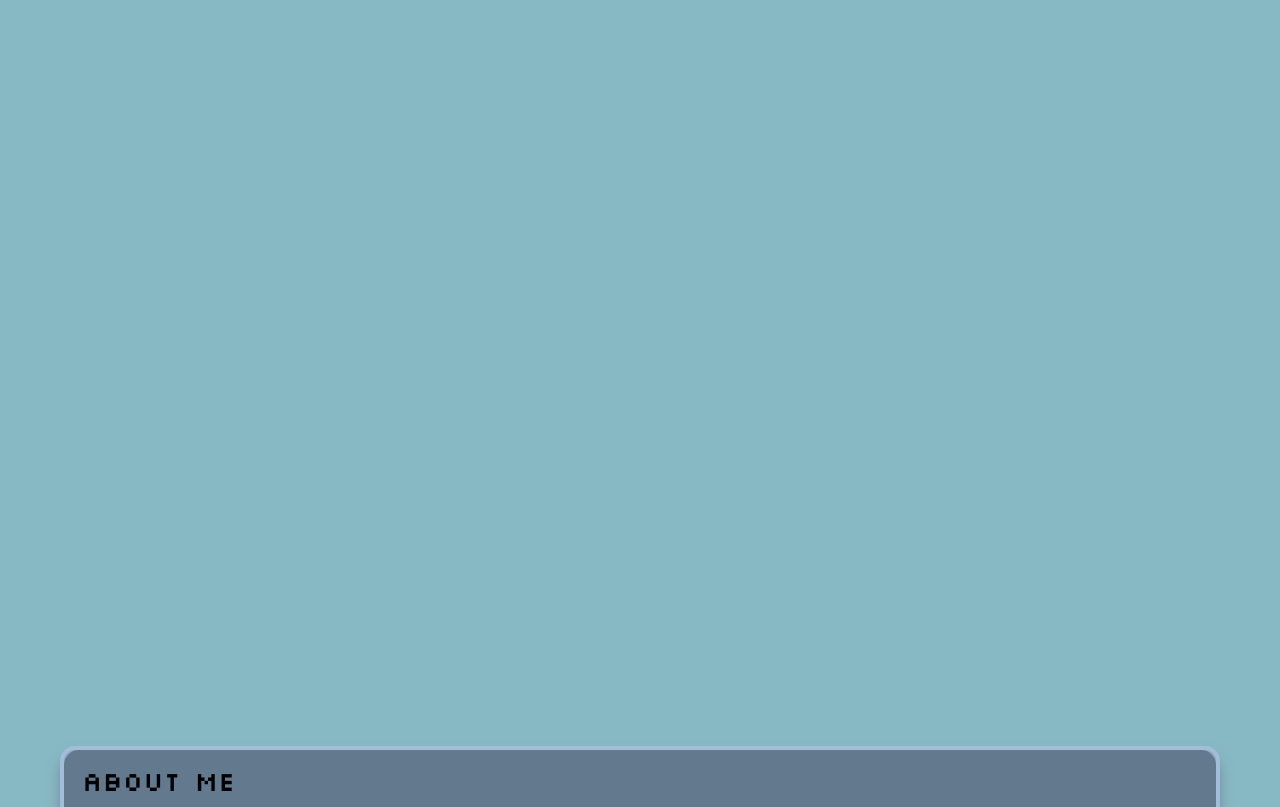
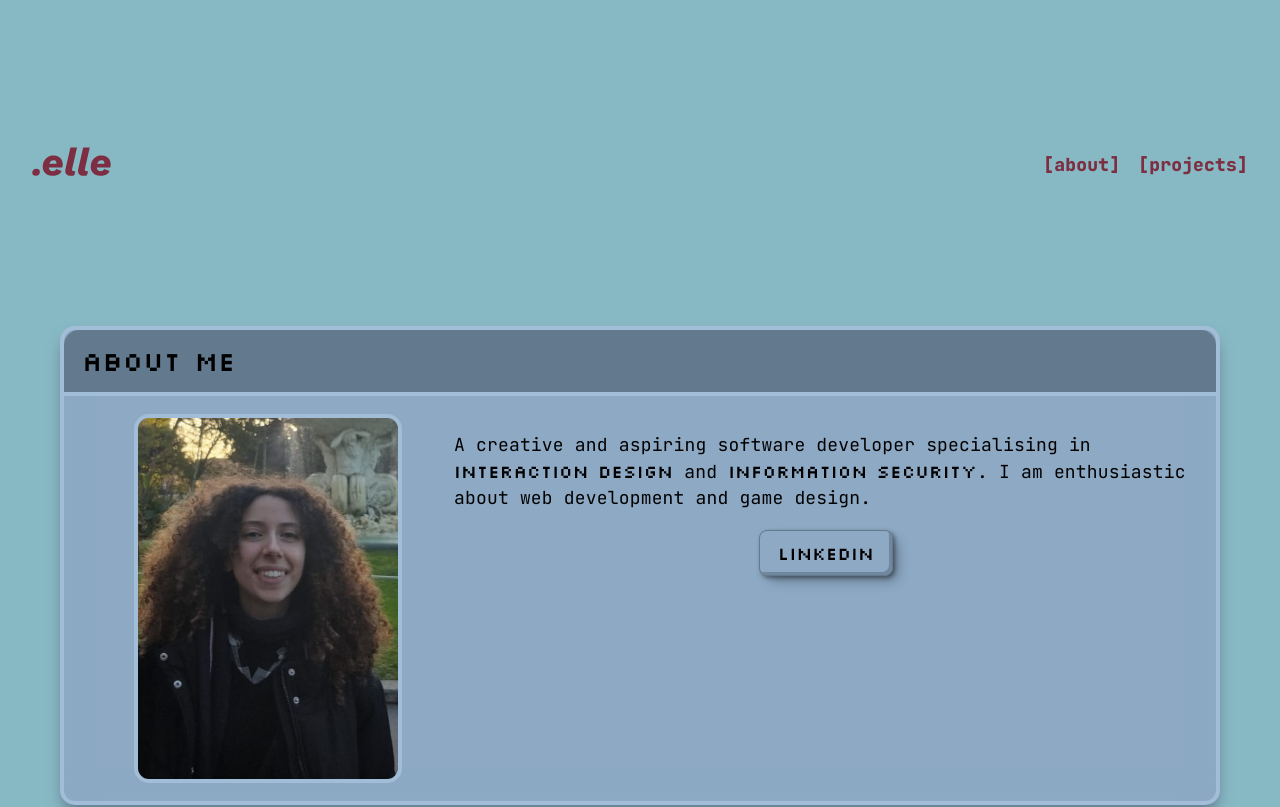
Before and after one commit to elle-r601/portfolio-react, a React (Vite) app: page / in a window 1280 px wide. Shown: the part 1060-1867 px from the top of the page. Built offline with nearby package versions, Linux system fonts and the light colour scheme.

Commit message:
changed navbar

```diff
--- a/index.html
+++ b/index.html
@@ -2,7 +2,7 @@
 <html lang="en">
   <head>
     <meta charset="UTF-8" />
-    <link rel="icon" href="/elle.png" />
+    <link rel="icon" href="/newIcon.svg" />
     <link rel="preconnect" href="https://fonts.googleapis.com">
     <link rel="preconnect" href="https://fonts.gstatic.com" crossorigin>
     <link href="https://fonts.googleapis.com/css2?family=JetBrains+Mono:ital,wght@0,100..800;1,100..800&family=Silkscreen:wght@400;700&family=Work+Sans:ital,wght@0,100..900;1,100..900&display=swap" rel="stylesheet">
--- a/src/App.jsx
+++ b/src/App.jsx
@@ -7,6 +7,7 @@ import CarouselWidget from './components/CarouselWidget'
 import ToggleSwitch from './components/ToggleSwitch'
 import AnimatedBorder from './components/animatedBorder'
 import Title from './components/Title'
+import Navbar2 from './components/Navbar2'
 
 function App() {
   const [toggled, setToggled] = useState(false);
@@ -20,6 +21,7 @@ function App() {
             handleToggle={() => setToggled(!toggled)}
             /> */}
           <Title />
+          <Navbar2 />
           <About />
           <CarouselWidget />
     </div>
--- a/src/components/About.jsx
+++ b/src/components/About.jsx
@@ -38,7 +38,7 @@ function About() {
             </div>
         </div>
 
-        <span id="portfolio" className="material-symbols-outlined arrow-down" onClick={handleClick}>arrow_downward_alt</span>
+        {/* <span id="portfolio" className="material-symbols-outlined arrow-down" onClick={handleClick}>arrow_downward_alt</span> */}
 
     </section>
   )
--- a/src/components/CarouselWidget.jsx
+++ b/src/components/CarouselWidget.jsx
@@ -31,12 +31,12 @@ function CarouselWidget() {
 
                   ))}
 
-                  <div className='tags'>
+                  {/* <div className='tags'>
                     {item.tags.map((tag, i) =>
                       <a className='tags-links' key={i}>{tag}</a>
                     )}
 
-                  </div>
+                  </div> */}
 
                   <Button
                   id="portfolio-link-buttons"
--- a/src/components/Navbar.css
+++ b/src/components/Navbar.css
@@ -1,5 +1,4 @@
 a.nav {
-  color: black;
   text-decoration: none;
   font-family: "JetBrains Mono", monospace;
   transition: .3s ease-in-out;
@@ -8,12 +7,13 @@ a.nav {
     bottom left/
     var(--underline-width, 0%) 0.1em
     no-repeat;
-  color: black;
+  color: #7D2E42;
+  font-weight: 800;
   display: inline-block;
   text-decoration: none;
 
   &:hover {
-    transform: scale(1.1);
+    /* transform: scale(1.1); */
     --underline-width: 100%;
   }
 }
@@ -104,3 +104,34 @@ a.nav {
   }
 
 }
+
+
+.header-alt {
+  position: sticky;
+  top: 1rem;
+  overflow: hidden;
+  z-index: 9999;
+  background: none;
+  display: flex;
+  flex-direction: row;
+  justify-content: space-between;
+  align-items: center;
+  padding: 1rem;
+  border-radius: 15px;
+  width: 95%;
+  margin: auto;
+
+  .logo-img {
+    width: 80px;
+    height: 40px;
+    object-fit: cover;
+  }
+
+  .header-col2-alt {
+    display: flex;
+    flex-direction: row;
+    justify-content: flex-end;
+    align-items: center;
+    gap: 1rem;
+  }
+}
--- /dev/null
+++ b/src/components/Navbar2.jsx
@@ -0,0 +1,34 @@
+import ToggleSwitch from "./ToggleSwitch";
+import { useState } from 'react'
+import "./Navbar.css"
+
+function Navbar() {
+    const handleClick = (e) => {
+        e.preventDefault();
+        const id = e.target.id;
+        const element = document.getElementById(id + '-section');
+        const top = element.getBoundingClientRect().top + window.scrollY - 140;
+        window.scrollTo({ top, behavior: 'smooth' });
+    }
+
+    const scrollTop = (e) => {
+        e.preventDefault();
+        window.scrollTo({top: 0, behavior: 'smooth'});
+    }
+
+
+  return (
+    <div className="header-alt">
+        <div className="header-col1-alt">
+            <img src="/newIcon.svg" onClick={scrollTop} className="logo-img"/>
+        </div>
+        <div className="header-col2-alt">
+            <a href="#" onClick={handleClick} className="nav" id="about">[about]</a>
+            <a href="#" onClick={handleClick} className="nav" id="portfolio">[projects]</a>
+        </div>
+
+    </div>
+  )
+}
+
+export default Navbar
--- a/src/components/Title.jsx
+++ b/src/components/Title.jsx
@@ -8,7 +8,7 @@ function Title() {
     <section className="section" id="title-section">
         <div className="title-widget">
             <div className="title-header">
-                <svg id="title-icon" viewBox="0 0 100 100">
+                <svg id="title-icon" viewBox="0 0 100 50">
                     <image href="/newIcon.svg" width="100" height="50" opacity="1" className="icon-1"/>
                     <image href="/newIcon2.svg" width="100" height="50" opacity="0" className="icon-2"/>
                 </svg>
```
